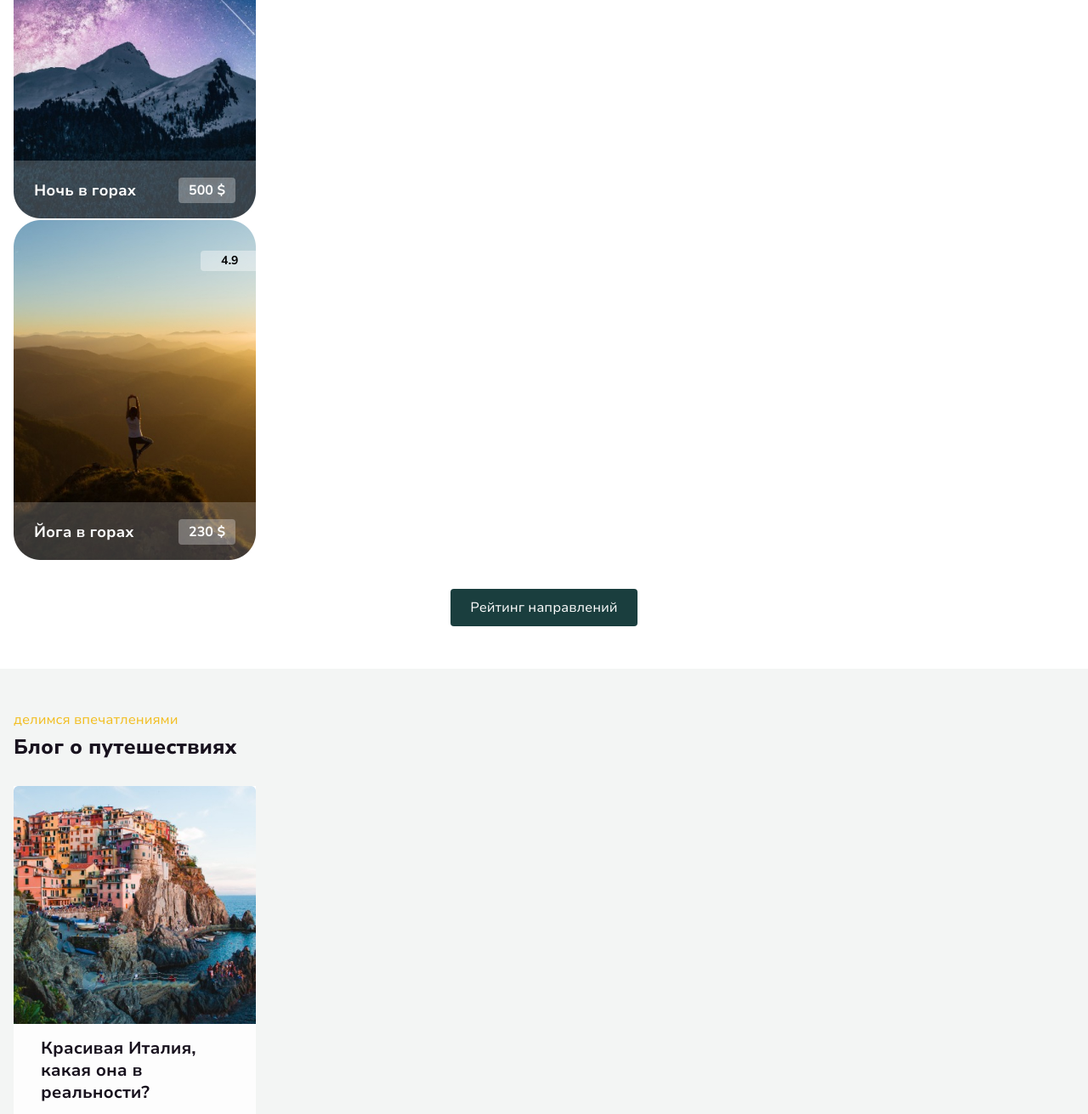
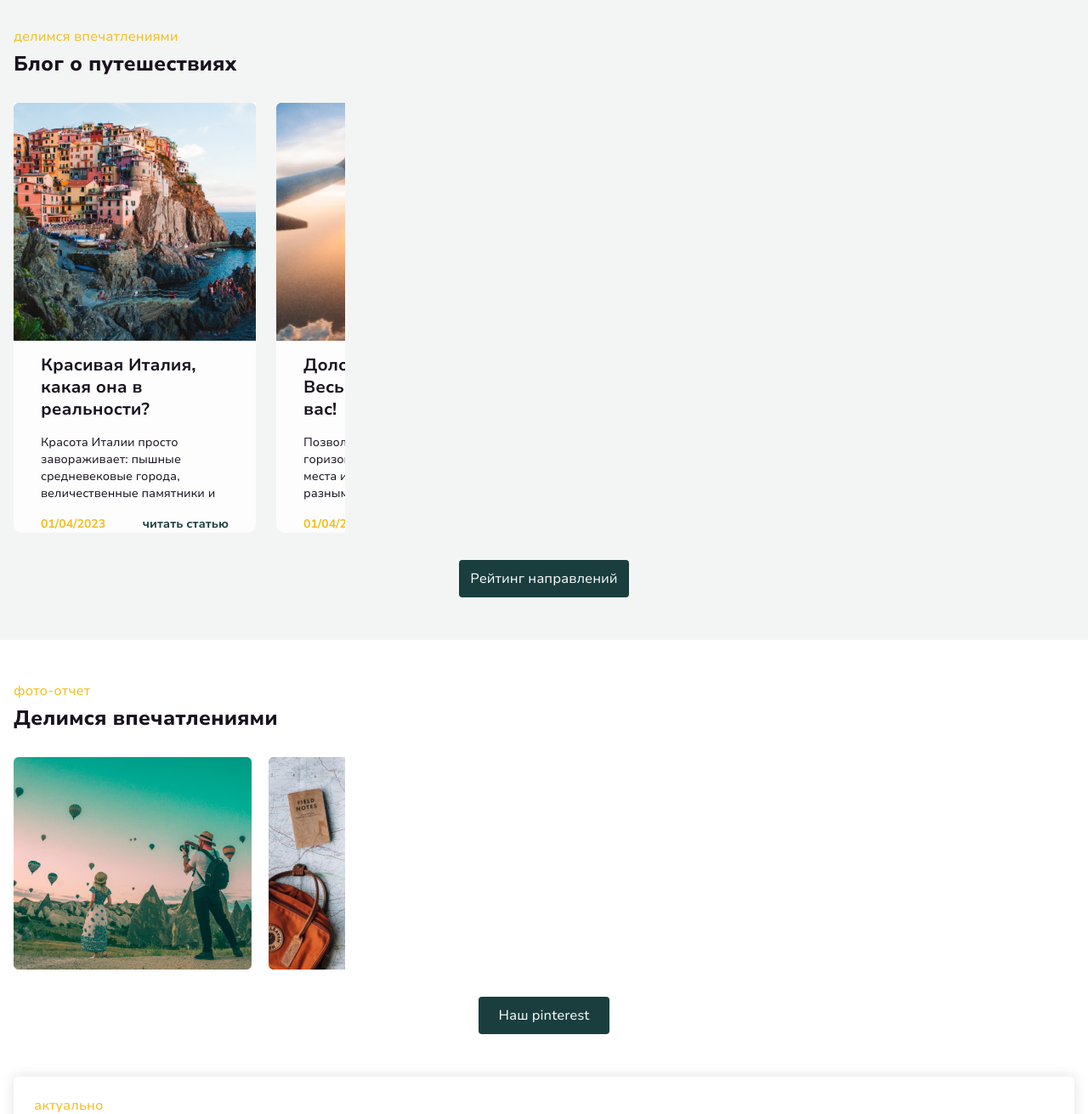
Before and after one commit to EsLichtne/RumTibet, a website: page source/index.html in a window 1280 px wide. Shown: the part 2440-3751 px from the top of the page at 85% size. Drawn offline with nearby package versions, Linux system fonts and the light colour scheme; files that its build step writes are made by us from their sources; files whose address does not match are found by name.

Commit message:
Добавляет базовую стилизацию для мобильной версии

```diff
--- a/source/index.html
+++ b/source/index.html
@@ -58,7 +58,7 @@
           незабываемые походы. Расширьте свои горизонты и испытайте истинное волшебство горных вершин.</p>
         <a class="about__button button button--primary" href="#">Программа тура</a>
         <div class="about__video video">
-          <a class="video__link" href="#">
+          <a class="video__link" href="https://youtu.be/Y647ZtYDGdE">
             <img class="video__image" src="img/video-house.jpg" srcset="img/video-house@2x.jpg, 2x" width="358"
               height="416" alt="Горные массивы.">
           </a>
@@ -143,8 +143,8 @@
       <div class="container">
         <p class="blog__entry entry">Делимся впечатлениями</p>
         <h2 class="blog__headline title title--secondary">Блог о путешествиях</h2>
-        <ul class="blog__list cards">
-          <li class="blog__item">
+        <ul class="blog__list slider">
+          <li class="blog__item slider__item">
             <article class="article">
               <div class="article__image-wrapper">
                 <img class="article__image" src="img/cards/card-1.jpg" srcset="img/cards/card-1@2x.jpg" width="285"
@@ -161,7 +161,7 @@
               </div>
             </article>
           </li>
-          <li class="blog__item">
+          <li class="blog__item slider__item">
             <article class="article">
               <div class="article__image-wrapper">
                 <img class="article__image" src="img/cards/card-2.jpg" srcset="img/cards/card-2@2x.jpg" width="285"
@@ -179,7 +179,7 @@
               </div>
             </article>
           </li>
-          <li class="blog__item">
+          <li class="blog__item slider__item">
             <article class="article">
               <div class="article__image-wrapper">
                 <img class="article__image" src="img/cards/card-3.jpg" srcset="img/cards/card-3@2x.jpg" width="285"
@@ -196,7 +196,7 @@
               </div>
             </article>
           </li>
-          <li class="blog__item">
+          <li class="blog__item slider__item">
             <article class="article">
               <div class="article__image-wrapper">
                 <img class="article__image" src="img/cards/card-4.jpg" srcset="img/cards/card-4@2x.jpg" width="285"
@@ -222,27 +222,27 @@
         <h2 class="gallery__entry entry">Фото-отчет</h2>
         <p class="gallery__headline title title--secondary">Делимся впечатлениями</p>
         <ul class="gallery__list slider">
-          <li class="gallery__item">
+          <li class="gallery__item slider__item">
             <img class="gallery__image" src="img/gallery/gallery-1.jpg" srcset="img/gallery/gallery-1@2x.jpg, 2x"
               width="280" height="250" alt="Два человека любуются полётом воздушных шаров.">
           </li>
-          <li class="gallery__item">
+          <li class="gallery__item slider__item">
             <img class="gallery__image" src="img/gallery/gallery-2.jpg" srcset="img/gallery/gallery-2@2x.jpg, 2x"
               width="280" height="250" alt="Набор путешественника: сумка, камера, блокнот и путеводители.">
           </li>
-          <li class="gallery__item">
+          <li class="gallery__item slider__item">
             <img class="gallery__image" src="img/gallery/gallery-3.jpg" srcset="img/gallery/gallery-3@2x.jpg, 2x"
               width="280" height="250" alt="Вид сверху на отель Бурдж аль-Араб в Дубае.">
           </li>
-          <li class="gallery__item">
+          <li class="gallery__item slider__item">
             <img class="gallery__image" src="img/gallery/gallery-4.jpg" srcset="img/gallery/gallery-4@2x.jpg, 2x"
               width="280" height="250" alt="Вид сверху на пляж с лодками на берегу.">
           </li>
-          <li class="gallery__item">
+          <li class="gallery__item slider__item">
             <img class="gallery__image" src="img/gallery/gallery-5.jpg" srcset="img/gallery/gallery-5@2x.jpg, 2x"
               width="280" height="250" alt="Девушка на фоне Гранд-Каньона.">
           </li>
-          <li class="gallery__item">
+          <li class="gallery__item slider__item">
             <img class="gallery__image" src="img/gallery/gallery-6.jpg" srcset="img/gallery/gallery-6@2x.jpg, 2x"
               width="280" height="250"
               alt="Набор путешественника: карта, блокнот, очки, лупа, фотокамера и фотографии зданий.">
--- a/source/js/script.js
+++ b/source/js/script.js
@@ -1,7 +1,7 @@
 let navButton = document.querySelector(".navigation__button");
 let toggle = document.querySelector(".navigation__toggle");
 let nav = document.querySelector(".navigation");
-let body = document. querySelector(".page__body");
+let body = document.querySelector(".page__body");
 
 navButton.addEventListener("click", function () {
   toggle.classList.toggle("navigation__toggle--open");
--- a/source/sass/blocks/blog.scss
+++ b/source/sass/blocks/blog.scss
@@ -19,6 +19,7 @@
 .blog__list {
   @include mixins.list-reset;
   margin-bottom: 32px;
+  gap: 24px;
 }
 
 .blog__button {
--- a/source/sass/blocks/cards.scss
+++ /dev/null
@@ -1,4 +0,0 @@
-@use "../common/variables.scss";
-
-// .cards {
-// }
--- a/source/sass/blocks/gallery.scss
+++ b/source/sass/blocks/gallery.scss
@@ -18,6 +18,7 @@
 .gallery__list {
   @include mixins.list-reset;
   margin-bottom: 32px;
+  gap: 20px;
 }
 
 .gallery__item {
--- a/source/sass/blocks/popular.scss
+++ b/source/sass/blocks/popular.scss
@@ -18,6 +18,7 @@
 .popular__list {
   @include mixins.list-reset;
   margin-bottom: 32px;
+  gap: 20px;
 }
 
 .popular__item {
--- a/source/sass/blocks/slider.scss
+++ b/source/sass/blocks/slider.scss
@@ -0,0 +1,11 @@
+@use "../common/variables.scss";
+
+.slider {
+  max-width: 390px;
+  display: flex;
+  overflow: scroll;
+}
+
+.slider__item {
+  flex-shrink: 0;
+}
--- a/source/sass/style.scss
+++ b/source/sass/style.scss
@@ -10,7 +10,6 @@
 @use "blocks/article.scss";
 @use "blocks/blog.scss";
 @use "blocks/button.scss";
-@use "blocks/cards.scss";
 @use "blocks/copyright.scss";
 @use "blocks/entry.scss";
 @use "blocks/footer.scss";
```
